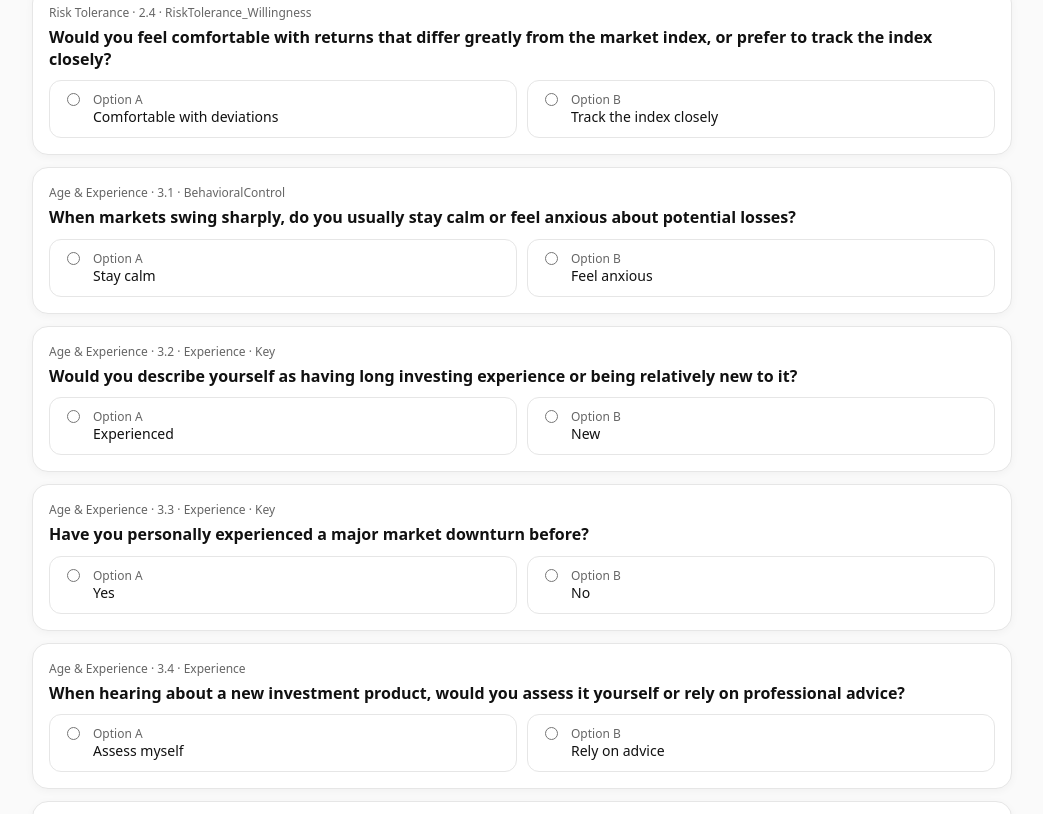
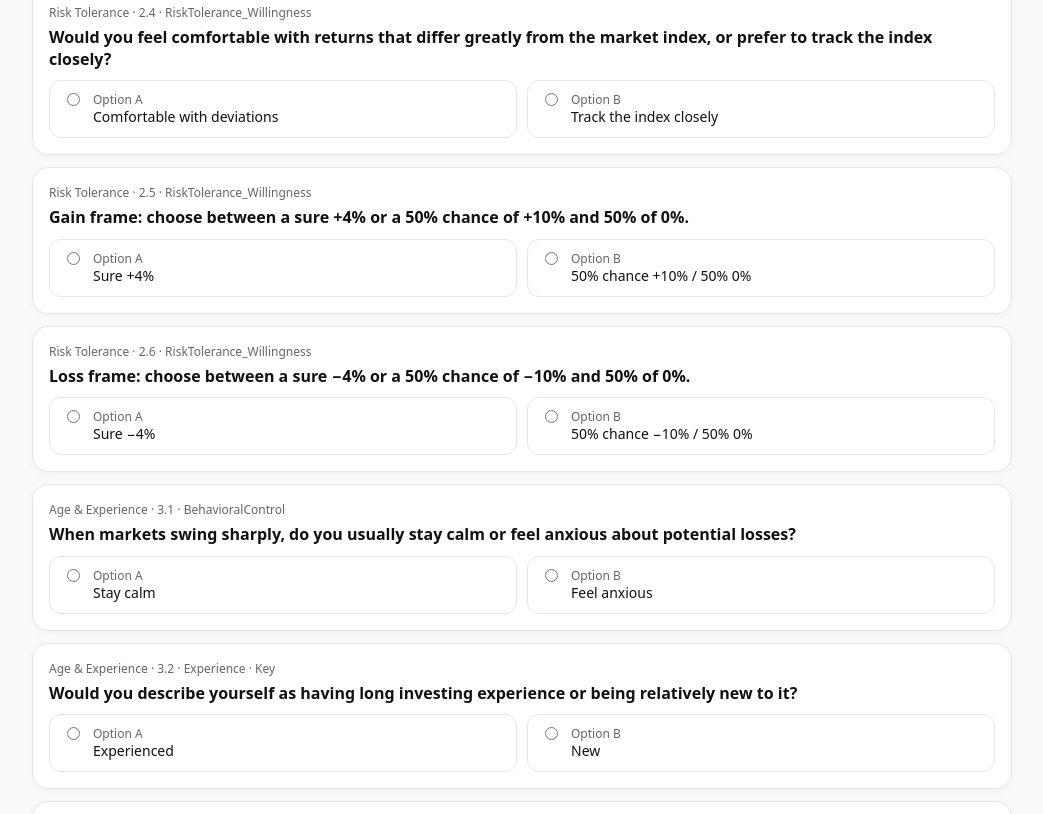
Before and after one commit to schwifty-io/plaza-archetype, a React (Vite) app: page / in a window 1280 px wide. Shown: the part 2335-3149 px from the top of the page, without its empty margins (118-1161 px from the left). Built offline with nearby package versions, Linux system fonts and the light colour scheme.

Commit message:
Refactor Age & Change sections and update comments
Updated comments and restructured sections related to Age & Change. Moved former sections 5.4 and 5.5 to section 2, and adjusted ChangeIndex calculations.

```diff
--- a/src/App.jsx
+++ b/src/App.jsx
@@ -1,3 +1,4 @@
+// src/App.jsx
 import React, { useMemo, useState } from "react";
 
 /**
@@ -7,13 +8,14 @@ import React, { useMemo, useState } from "react";
  * - Dimension thresholds: >=60 → right pole; <40 → left pole; 40–59 → use key-mean tiebreaker; else default left
  * Capacity flags (ability guardrails) will temper Risk Willingness B → S if any flag triggers.
  *
- * Additions in this version:
- * - Age input (not scored, for cohort analysis)
- * - Section 5: Age & Change (5.1–5.3 only for ChangeIndex; 5.4–5.5 both for Risk Willingness and ChangeIndex)
- * - ChangeIndex (0–5) and direction (↑ more daring / → no clear change / ↓ more cautious)
+ * This version:
+ * - Age input (not scored)
+ * - Section 5: Age & Change now only 5.1–5.3 (ChangeIndex only)
+ * - Former 5.4/5.5 moved to Section 2 as 2.5/2.6 (Risk Willingness + ChangeIndex)
+ * - ChangeIndex (0–5) & direction (↑/→/↓)
  */
 
-// ===== 16 archetype descriptions (from your doc) =====
+// ===== 16 archetype descriptions =====
 const ARCHETYPE_DESCRIPTIONS = {
   "MSED":
     "The Steady Builder — Disciplined and dependable, this investor treats markets like a marathon, not a sprint. They plan carefully, trust process over emotion, and prefer gradual progress to sudden leaps. Years of experience have shaped their calm, rational approach to uncertainty. They appreciate structure — asset allocation models, diversification, and quarterly check-ins give them confidence. They aren’t swayed by headlines, preferring fundamentals and consistency. To them, wealth is the outcome of prudence, patience, and purpose.",
@@ -49,7 +51,7 @@ const ARCHETYPE_DESCRIPTIONS = {
     "The Casual Speculator — Markets are a hobby, not a mission. They enjoy reading financial news, trying ideas, and sometimes following tips — but without a deep plan. They see investing as part intuition, part entertainment. Advisors who keep things light yet educational can gradually build trust and structure around their behavior. Left unguided, they drift with trends; guided well, they mature into balanced investors who enjoy both the process and the purpose.",
 };
 
-// ===== Questions (Sections 1–4: your current design; Section 5: Age & Change) =====
+// ===== Questions (Sections 1–4; Section 5 only has 5.1–5.3 now) =====
 const QUESTIONS = [
   // ===== 1. Situation & Goals =====
   { code: "1.1", section: "Situation & Goals",
@@ -116,6 +118,16 @@ const QUESTIONS = [
     A: "Comfortable with deviations", B: "Track the index closely",
     dimension: "RiskTolerance_Willingness", isKey:false, weight:1, high:"A" },
 
+  // <-- moved from 5.4 / 5.5 to here -->
+  { code: "2.5", section: "Risk Tolerance",
+    text: "Gain frame: choose between a sure +4% or a 50% chance of +10% and 50% of 0%.",
+    A: "Sure +4%", B: "50% chance +10% / 50% 0%",
+    dimension: "RiskTolerance_Willingness", isKey: false, weight: 1, high: "B" },
+  { code: "2.6", section: "Risk Tolerance",
+    text: "Loss frame: choose between a sure −4% or a 50% chance of −10% and 50% of 0%.",
+    A: "Sure −4%", B: "50% chance −10% / 50% 0%",
+    dimension: "RiskTolerance_Willingness", isKey: false, weight: 1, high: "B" },
+
   // ===== 3. Age & Experience =====
   { code: "3.1", section: "Age & Experience",
     text: "When markets swing sharply, do you usually stay calm or feel anxious about potential losses?",
@@ -180,8 +192,7 @@ const QUESTIONS = [
     A: "Reduce risk", B: "Stay the course",
     dimension: "RiskTolerance_Willingness", isKey:true, weight:1, high:"B" },
 
-  // ===== 5. Age & Change =====
-  // 5.1–5.3: only for ChangeIndex (not used in archetype scoring)
+  // ===== 5. Age & Change (ChangeOnly) =====
   { code: "5.1", section: "Age & Change",
     text: "Compared to three years ago, when facing a 15% drawdown, are you now more likely to hold and rebalance or to de-risk?",
     A: "Hold & rebalance (more comfortable now)", B: "De-risk or sell (more cautious now)",
@@ -194,19 +205,9 @@ const QUESTIONS = [
     text: "Compared to three years ago, your tolerance for annual ups and downs is:",
     A: "Higher now", B: "Lower now",
     dimension: "ChangeOnly", isKey: false },
-
-  // 5.4–5.5: count both for Risk Willingness and ChangeIndex
-  { code: "5.4", section: "Age & Change",
-    text: "Gain frame: choose between a sure +4% or a 50% chance of +10% and 50% of 0%.",
-    A: "Sure +4%", B: "50% chance +10% / 50% 0%",
-    dimension: "RiskTolerance_Willingness", isKey: false, weight: 1, high: "B" },
-  { code: "5.5", section: "Age & Change",
-    text: "Loss frame: choose between a sure −4% or a 50% chance of −10% and 50% of 0%.",
-    A: "Sure −4%", B: "50% chance −10% / 50% 0%",
-    dimension: "RiskTolerance_Willingness", isKey: false, weight: 1, high: "B" },
 ];
 
-// === Polarity letters ===
+// === Polarity & defaults ===
 const RIGHT_LEFT = {
   Motivation: ["M","L"],
   RiskTolerance_Willingness: ["B","S"],
@@ -229,10 +230,9 @@ function computeScores(answers){
       continue;
     }
 
-    // skip items not belonging to the four scored dimensions
+    // only score the four core dimensions
     if(!(q.dimension in perDim)) continue;
 
-    // numeric scoring
     const towardRight = (opt === (q.high || "B"));
     const s = towardRight ? (q.isKey?keyHigh:stdHigh) : (q.isKey?keyLow:stdLow);
     perDim[q.dimension].push({ score:s, w:q.weight||1, isKey:!!q.isKey });
@@ -262,7 +262,7 @@ function computeScores(answers){
     else polarities[d]=DEFAULT_GRAY[d];
   }
 
-  // capacity tempering
+  // capacity tempering (B → S)
   const hard = capacity.Short_Horizon_Flag||capacity.Concentration_Flag||capacity.No_Emergency_Fund||capacity.LowCapacity_Aggressive;
   let riskLetter = polarities.RiskTolerance_Willingness||"S", capacityAdjusted=false;
   if(hard && riskLetter==="B"){ riskLetter="S"; capacityAdjusted=true; }
@@ -271,10 +271,10 @@ function computeScores(answers){
   return { dimScores, polarities:{...polarities,RiskTolerance_Willingness:riskLetter}, archetype:code, capacity, capacityAdjusted };
 }
 
-// ChangeIndex: 5.1–5.3 A=“更敢”；5.4–5.5 B=“更敢”
+// ChangeIndex: 5.1–5.3 A=“more daring”；2.5–2.6 B=“more daring”
 function computeChangeIndex(ans){
   const more = ["5.1","5.2","5.3"].reduce((s,c)=> s + (ans[c]==="A" ? 1 : 0), 0);
-  const extra = ["5.4","5.5"].reduce((s,c)=> s + (ans[c]==="B" ? 1 : 0), 0);
+  const extra = ["2.5","2.6"].reduce((s,c)=> s + (ans[c]==="B" ? 1 : 0), 0);
   const score = more + extra;   // 0–5
   let dir = "→";                // no clear change
   if (score >= 4) dir = "↑";    // more daring now
@@ -434,7 +434,7 @@ export default function App(){
             </div>
 
             <p style={S.note}>
-              Scoring bands: Standard 30/70; Key 20/80. Thresholds ≥60 → right pole (M/B/E/D); &lt;40 → left pole (L/S/F/C); gray zone uses key-item mean; conservative default. Capacity flags temper Risk Willingness (B → S) when triggered. Age and ChangeIndex are supplementary (not altering dimension scores).
+              Scoring bands: Standard 30/70; Key 20/80. Thresholds ≥60 → right pole (M/B/E/D); &lt;40 → left pole (L/S/F/C); gray zone uses key-item mean; conservative default. Capacity flags temper Risk Willingness (B → S) when triggered. Age and ChangeIndex are supplementary.
             </p>
 
             {/* archetype full description */}
```
